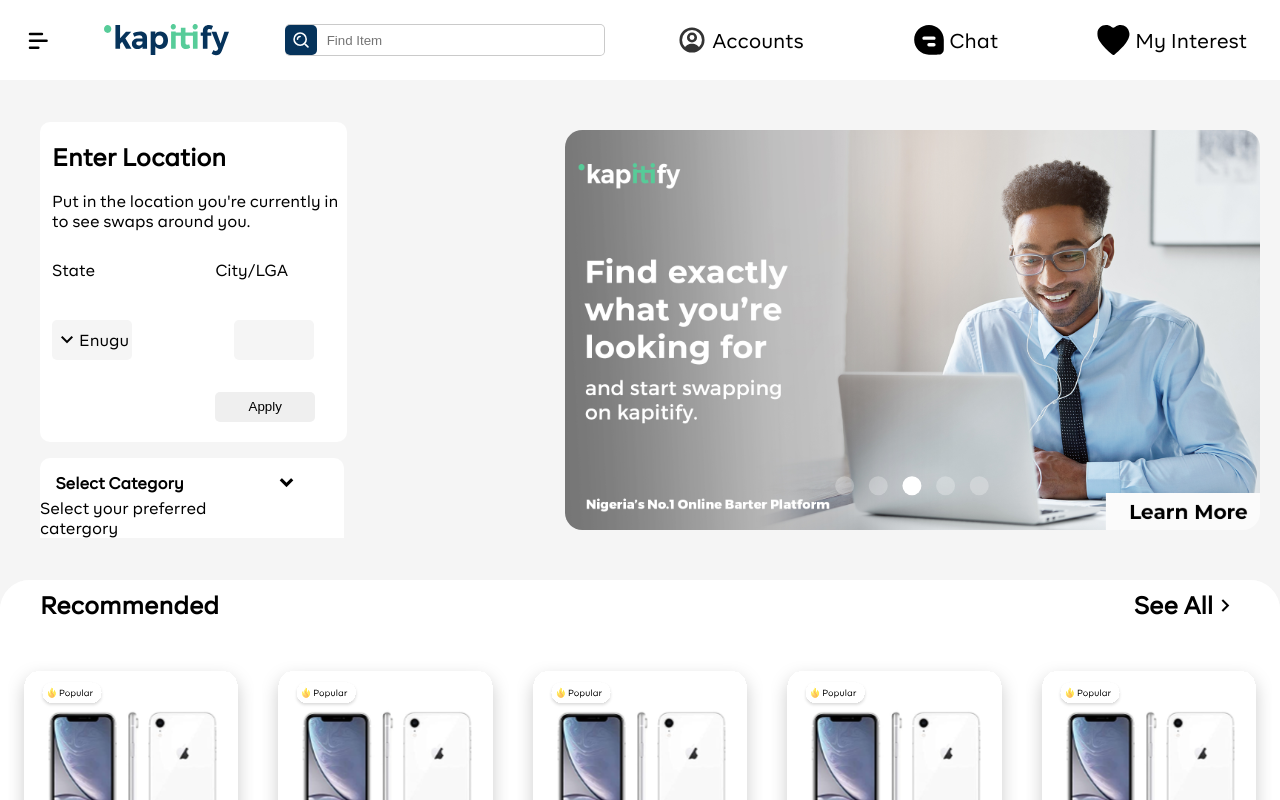
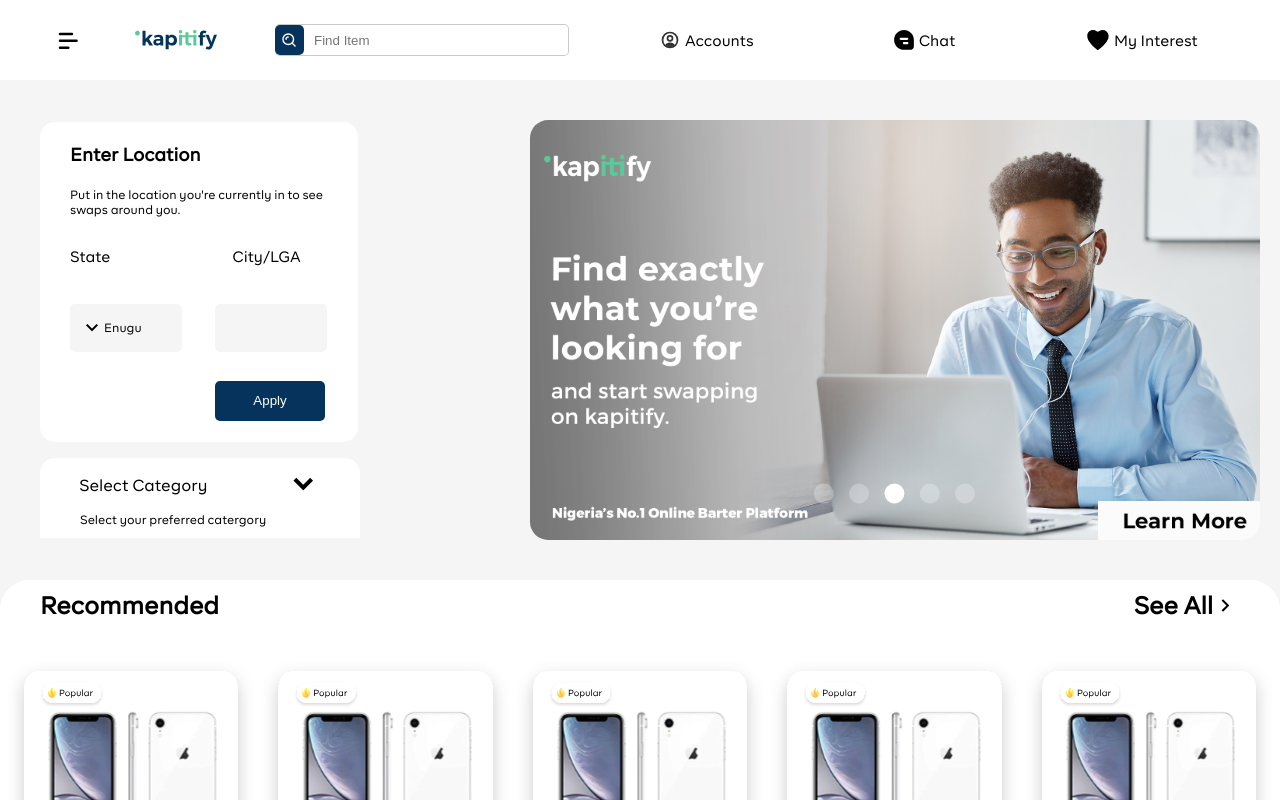
Before and after one commit to Xcoder03/kapitify1, a React (Create React App) app: page / in a window 1280 px wide. Shown: the top 800 px of the page. Built offline with nearby package versions, Linux system fonts and the light colour scheme.

Commit message:
worked on the hero section

```diff
--- a/src/App.css
+++ b/src/App.css
@@ -9,7 +9,7 @@
   width: 100%;
   background-color: white;
   display: flex;
-  justify-content: space-around;
+  justify-content: space-evenly;
   align-items: center;
 }
 body{
@@ -17,7 +17,7 @@
 }
 .input{
   height: 2rem;
-  width: 25%;
+  width: 23%;
   border-right: 1px solid #CACACA;
   border-top: 1px solid #CACACA;
   border-bottom: 1px solid #CACACA;
@@ -54,11 +54,11 @@
 }
 
 .input img{
-  height: 16px;
+  height: 14px;
 
 }
 .img2{
-  height: 2rem;
+  height: 1.3rem;
 }
 .dash{
   height: 2.5rem;
@@ -71,10 +71,10 @@
 
 .dash img{
 
-  height: 30px;
+  height: 20px;
 }
 .dash p{
-  font-size: 20px;
+  font-size: 15px;
   margin-left: 5px;
 }
 
--- a/src/Components/Footer.js
+++ b/src/Components/Footer.js
@@ -44,6 +44,7 @@
                     <p>Browse Categories</p>
                     <div className="stops">
                         <p>Kapitify Pro</p>
+                        <div>Coming soon</div>
                     </div>
                 </div>
 
--- a/src/Styles.css
+++ b/src/Styles.css
@@ -26,7 +26,7 @@
    align-items: center;
 }
 .location{
-    width: 30%;
+    width: 35%;
     height: 450px;
     display: flex;
     flex-direction: column;
@@ -39,14 +39,20 @@
 
 .enter-locate{
     height: 320px;
-    width: 19.2rem;
-    padding-left: 12px;
+    width: 19.9rem;
+    padding-left: 30px;
     display: flex;
     flex-direction: column;
     justify-content: space-evenly;
-    border-radius: 10px;
+    border-radius: 15px;
     background-color: white;
 
+}
+.enter-locate p{
+    font-size: 12px;
+}
+.enter-locate h2{
+    font-size: 18px;
 }
 
 .state{
@@ -56,6 +62,9 @@
   justify-content: space-between;
   align-items: center;
 
+}
+.state p{
+    font-size: 15px;
 }
 
 .enugu{
@@ -68,51 +77,60 @@
 }
 
 .late{
-    height:2.5rem;
-    width: 5rem;
+    height:3rem;
+    width: 7rem;
     display: flex;
-    justify-content: center;
+    justify-content: flex-start;
     align-items: center;
     border-radius: 5px;
     background-color: #F5F5F5;
+    padding-left: 10px;
+}
+.enugu .late:nth-child(2){
+    margin-right: 5px;
 }
 .enter-locate button{
-   height: 30px;
-   width: 100px;
+   height: 40px;
+   width: 110px;
    border: none;
    border-radius: 5px;
-   margin-left: 10.2rem;
+   margin-left: 145px;
+   background-color: #06335B;
+   color: white;
 }
 
 .catergory{
     height: 80px;
-    width: 19rem;
+    width: 20rem;
     display: flex;
-    align-items: center;
+    align-items: flex-start;
     flex-direction: column;
+    justify-content: space-evenly;
     background-color: white;
-    border-top-left-radius: 10px;
-    border-top-right-radius: 10px;
+    border-top-left-radius: 15px;
+    border-top-right-radius: 15px;
+
 }
 .catergory p{
-   margin-right: 70px;
+   font-size: 12px;
+   margin-left: 40px;
 }
 .cat1{
     height: 30px;
-    width: 80%;
-   margin-right: 30px;
-   margin-top: 10px;
+    width: 100%;
+
    display: flex;
-   justify-content: space-between;
+   justify-content: space-around;
    align-items: center;
 }
-.cat1 span{
+.cat1 span:nth-child(2){
     font-weight: bold;
+    font-size: 35px;
 }
 
 
 .hero img{
-   height: 400px;
+   height: 420px;
    margin-right: 20px;
 
 }
@@ -183,7 +201,7 @@
 .see-all2{
     border-radius: none;
     background-color:
-    #06335B;
+    #18065b;
     height: 100px;
     width: 100%;
     display: flex;
@@ -268,7 +286,7 @@
     flex-direction: column;
     justify-content: space-evenly;
     align-items: center;
-    background-color: white;
+
 
 
 }
@@ -364,7 +382,7 @@
 
 .main-products{
     height: 100%;
-    width: 25%;
+    width: 28%;
 
     display: flex;
     flex-direction: column;
@@ -536,7 +554,8 @@
    .pro3{
     display: flex;
 
-    height: 400px;
+    height: 450px;
+
    }
    .popular{
     border-top-left-radius: 15px;
@@ -596,8 +615,8 @@
 
    }
    .third-cart{
-    margin-top: 80px;
-    height: 550px;
+    margin-top: 40px;
+    height: 600px;
     border-top-left-radius: 15px;
     border-top-right-radius: 15px;
    }
@@ -616,7 +635,7 @@
 
 }
 .see-all2{
-    margin-top: 10px;
+    margin-top: 0px;
     justify-content: space-between;
     border-top-left-radius: 15px;
     border-top-right-radius: 15px;
```
